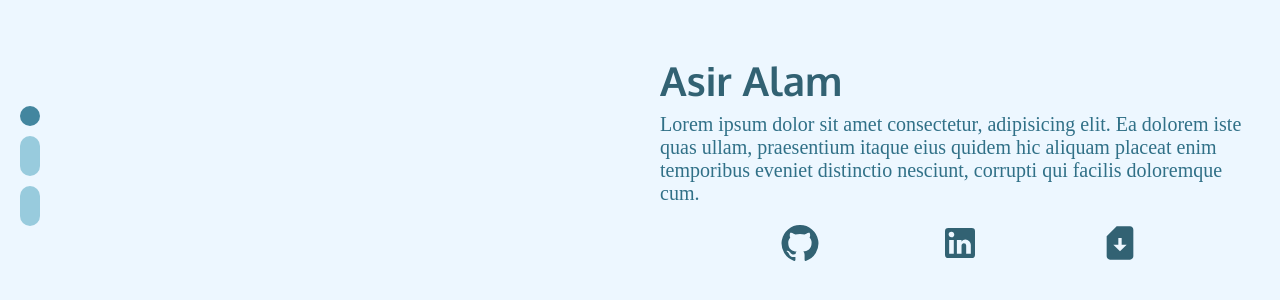
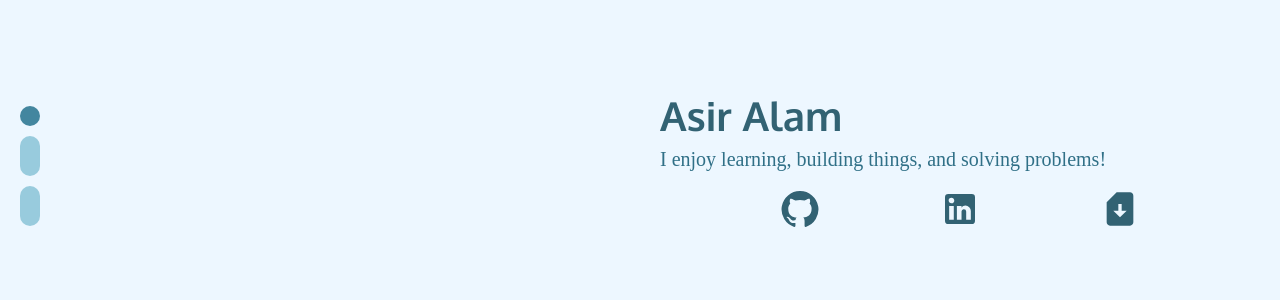
Before and after one commit to AsirAAlam/asiraa-portfolio, a React (Create React App) app: page / in a window 1280 px wide. Shown: the part 234-534 px from the top of the page. Built offline with nearby package versions, Linux system fonts and the light colour scheme; a web font is replaced by a local one.

Commit message:
bio, favicon, refractors

```diff
--- a/public/index.html
+++ b/public/index.html
@@ -1,14 +1,13 @@
 <!DOCTYPE html>
 <html lang="en">
+
 <head>
   <meta charset="utf-8" />
-    <link rel="icon" href="%PUBLIC_URL%/favicon.ico" />
+  <!-- <link rel="icon" href="%PUBLIC_URL%/favicon.ico" /> -->
+  <link type="image/png" sizes="96x96" rel="icon" href="./icons8-code-96.png">
   <meta name="viewport" content="width=device-width, initial-scale=1" />
   <meta name="theme-color" content="#000000" />
-    <meta
-      name="description"
-      content="Web site created using create-react-app"
-    />
+  <meta name="description" content="Web site created using create-react-app" />
   <link rel="apple-touch-icon" href="%PUBLIC_URL%/logo192.png" />
   <!--
       manifest.json provides metadata used when your web app is installed on a
@@ -24,8 +23,9 @@
       work correctly both with client-side routing and a non-root public URL.
       Learn how to configure a non-root public URL by running `npm run build`.
     -->
-    <title>React App</title>
+  <title>Asir Alam</title>
 </head>
+
 <body>
   <noscript>You need to enable JavaScript to run this app.</noscript>
   <div id="root"></div>
@@ -40,4 +40,5 @@
       To create a production bundle, use `npm run build` or `yarn build`.
     -->
 </body>
+
 </html>
--- a/src/App.js
+++ b/src/App.js
@@ -1,3 +1,4 @@
+import React from 'react';
 import HomePage from './pages/HomePage';
 import { Routes, Route, Navigate } from "react-router-dom";
 
--- a/src/components/ExperienceItem.js
+++ b/src/components/ExperienceItem.js
@@ -2,8 +2,7 @@ import React, { useEffect, useState } from 'react'
 import {
   Box, Grid
 } from '@mui/material';
-
-const colorPalette = require('../json/ColorPalette.json');
+import colorPalette from '../data/ColorPalette';
 
 function getWindowDimensions() {
   const { innerWidth: width, innerHeight: height } = window;
@@ -13,7 +12,7 @@ function getWindowDimensions() {
   };
 }
 
-function ExperienceItem({ title, role, description, id }) {
+function ExperienceItem({ title, role, description, id, isLast }) {
   const [offsetY, setOffsetY] = useState(0);
   const [windowDimensions, setWindowDimensions] = useState(getWindowDimensions());
 
@@ -33,6 +32,8 @@ function ExperienceItem({ title, role, description, id }) {
   const getOpacity = () => 1 - 0.002 * Math.abs(getRelativeOffset());
 
   return (
+    <Box>
+
       <Grid container spacing={4}>
         <Grid item xs={6} sx={{ display: 'flex', flexDirection: 'row-reverse' }}>
           {/* <img src={require('../lincoln1.png')} alt="abraham lincoln" style={{ width: 'min(100%, 400px)' }} /> */}
@@ -76,6 +77,8 @@ function ExperienceItem({ title, role, description, id }) {
         </Grid>
 
       </Grid>
+
+    </Box>
   )
 }
 
--- a/src/components/Handles.js
+++ b/src/components/Handles.js
@@ -1,8 +1,8 @@
 import GitHubIcon from '@mui/icons-material/GitHub';
 import LinkedInIcon from '@mui/icons-material/LinkedIn';
 import SimCardDownloadIcon from '@mui/icons-material/SimCardDownload';
+import colorPalette from '../data/ColorPalette';
 
-const colorPalette = require('../json/ColorPalette.json');
 const iconStyle = { height: 40, width: 40, cursor: 'pointer' };
 const githubURL = 'https://github.com/AsirAAlam';
 const linkedinURL = 'https://www.linkedin.com/in/asiraalam/';
--- a/src/components/NameIntro.js
+++ b/src/components/NameIntro.js
@@ -3,10 +3,11 @@ import {
   Box,
 } from '@mui/material';
 import Handles from '../components/Handles';
+import bio from '../data/Bio';
 
 export default function NameIntro() {
   const [offsetY, setOffsetY] = useState(0);
-  const handleScroll = () => setOffsetY(window.pageYOffset);
+  const handleScroll = () => setOffsetY(window.scrollY);
 
   useEffect(() => {
     window.addEventListener('scroll', handleScroll);
@@ -23,7 +24,7 @@ export default function NameIntro() {
         color: '#326273',
         opacity: 1 - 0.005 * offsetY,
       }}>
-        Asir Alam
+        {bio.name}
       </Box>
 
       <Box m={1} />
@@ -36,9 +37,7 @@ export default function NameIntro() {
         opacity: 1 - 0.005 * offsetY,
         background: 'rgba(0, 0, 0, 0)'
       }}>
-        Lorem ipsum dolor sit amet consectetur, adipisicing elit. Ea dolorem iste quas ullam,
-        praesentium itaque eius quidem hic aliquam placeat enim temporibus eveniet distinctio
-        nesciunt, corrupti qui facilis doloremque cum.
+        {bio.description}
       </div>
 
       <Handles />
--- /dev/null
+++ b/src/data/Bio.js
@@ -0,0 +1,6 @@
+const bio = {
+  name: "Asir Alam",
+  description: "I enjoy learning, building things, and solving problems!"
+}
+
+export default bio;
--- a/src/json/ColorPalette.json
+++ b/src/data/ColorPalette.js
@@ -1,7 +1,9 @@
-{
+const colorPalette = {
   "color0": "#EDF7FF",
   "color1": "#98CBDD",
   "color2": "#43869F",
   "color3": "#307087",
   "color4": "#326273"
 }
+
+export default colorPalette;
--- a/src/json/Experiences.json
+++ b/src/data/Experiences.js
@@ -1,4 +1,4 @@
-[
+const experiences = [
   {
     "title": "Meta",
     "role": "Software Engineering Intern",
@@ -13,4 +13,6 @@
     "startDate": "September 2020",
     "endDate": "Present"
   }
-]
+];
+
+export default experiences;
--- a/src/pages/HomePage.js
+++ b/src/pages/HomePage.js
@@ -4,9 +4,8 @@ import { Box } from '@mui/material';
 import React, { useEffect, useState, useRef } from 'react'
 import NameIntro from '../components/NameIntro';
 import ExperienceItem from '../components/ExperienceItem';
-
-const exp = require('../json/Experiences.json');
-const colorPalette = require('../json/ColorPalette.json');
+import colorPalette from '../data/ColorPalette';
+import exp from '../data/Experiences';
 
 function SideNavigatorItem({ selected, onClick }) {
   return (
@@ -21,7 +20,7 @@ function SideNavigatorItem({ selected, onClick }) {
       }}
     />
   );
-};
+}
 
 function getWindowDimensions() {
   const { innerWidth: width, innerHeight: height } = window;
@@ -56,7 +55,7 @@ function HomePage() {
   const currentIndex = () => Math.round(offsetY / windowDimensions.height);
 
   return (
-    <Box>
+    <Box sx={{ position: 'relative' }}>
       <div className="scroll-area" style={{ height: '100vh' }} ref={(element) => { refs.current[0] = element }}>
         <NameIntro />
       </div>
@@ -77,6 +76,7 @@ function HomePage() {
                 role={item.role}
                 description={item.description}
                 id={id}
+                isLast={id === exp.length - 1}
               />
             </div>
           )
```
Also changed, not shown: public/icons8-code-96.png (added). Lines whose indentation alone changed are shown as unchanged.
